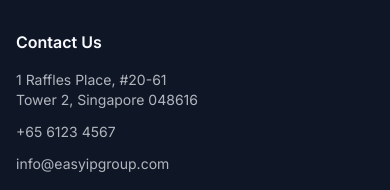
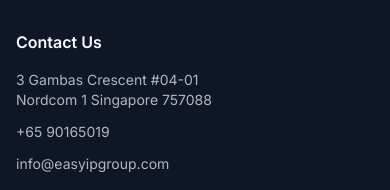
Before and after one commit to DefengSong/easyip-business-website, a Next.js app: page / in a window 390 px wide. Shown: the part 8805-8995 px from the top of the page. Built offline with nearby package versions, Linux system fonts and the light colour scheme.

Commit message:
Footer: align address and phone with contact section
Made-with: Cursor

```diff
--- a/components/footer.tsx
+++ b/components/footer.tsx
@@ -91,16 +91,16 @@ export function Footer() {
             </h3>
             <address className="not-italic space-y-3 text-sm text-background/70">
               <p>
-                1 Raffles Place, #20-61
+                3 Gambas Crescent #04-01
                 <br />
-                Tower 2, Singapore 048616
+                Nordcom 1 Singapore 757088
               </p>
               <p>
                 <a
-                  href="tel:+6561234567"
+                  href="tel:+6590165019"
                   className="hover:text-background transition-colors"
                 >
-                  +65 6123 4567
+                  +65 90165019
                 </a>
               </p>
               <p>
```
